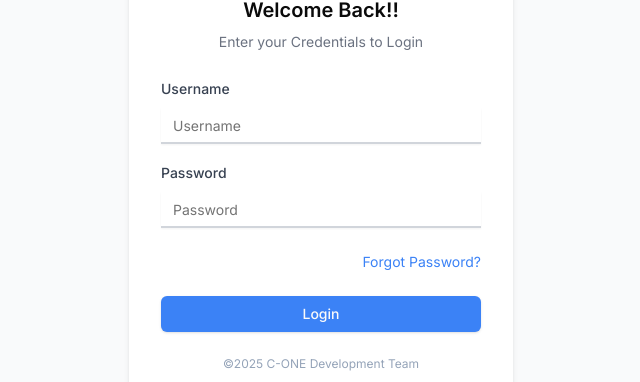
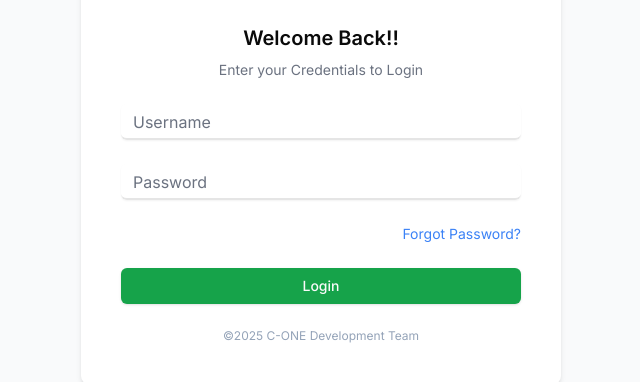
Before and after one commit to banskiie/game-calc-frontend, a Next.js app: page / in a window 1280 px wide. Shown: the part 272-654 px from the top of the page, without its empty margins (319-959 px from the left). Built offline with nearby package versions, Linux system fonts and the light colour scheme; no server answers.

Commit message:
Login Page changes

```diff
--- a/src/app/page.tsx
+++ b/src/app/page.tsx
@@ -7,7 +7,6 @@ import {
   FormControl,
   FormField,
   FormItem,
-  FormLabel,
   FormMessage,
 } from "@/components/ui/form"
 import ButtonLoader from "@/components/custom/ButtonLoader"
@@ -19,8 +18,8 @@ import { gql } from "@apollo/client"
 import { LoginSchema } from "@/lib/schemas"
 import { getSession, signIn } from "next-auth/react"
 import { createApolloClient } from "@/lib/apollo"
-import favicon from "@/app/favicon.ico" // Import the favicon
-import Image from "next/image" // Import the Image component from Next.js
+import favicon from "@/app/favicon.ico"
+import Image from "next/image"
 
 const Home = () => {
   const router = useRouter()
@@ -51,7 +50,6 @@ const Home = () => {
         console.log("AccessToken from session:", accessToken)
 
         if (user && accessToken) {
-
           const client = createApolloClient(accessToken)
           console.log("Apollo Client created with token:", client, accessToken)
 
@@ -78,15 +76,14 @@ const Home = () => {
 
   return (
     <div className="h-screen w-screen flex justify-center items-center bg-gray-50">
-      <div className="max-w-96 w-full bg-white p-8 rounded-lg shadow-md">
-        {/* Updated: Use flex-row to align icon and text horizontally */}
+      <div className="max-w-[30rem] w-full bg-white p-10 rounded-lg shadow-md">
         <div className="flex flex-row items-center justify-center mb-6">
           <Image
             src={favicon}
             alt="Game Calculator Icon"
-            width={48} // Adjust the size as needed
+            width={48}
             height={48}
-            className="mr-2" // Add margin to the right of the icon
+            className="mr-2"
           />
           <h1 className="text-2xl font-bold">Game Calculator</h1>
         </div>
@@ -100,15 +97,19 @@ const Home = () => {
               control={form.control}
               name="username"
               render={({ field }) => (
-                <FormItem className="mb-4">
-                  <FormLabel className="text-sm text-gray-700">Username</FormLabel>
+                <FormItem className="relative mb-6">
                   <FormControl>
+                    <div className="relative">
                       <Input
                         disabled={isPending}
-                      className="text-sm border-0 border-b-2 border-gray-300 focus:border-blue-500 focus:ring-0 rounded-none"
-                      placeholder="Username"
+                        placeholder=" "
+                        className="peer placeholder-transparent focus:border-blue-500 focus:ring-0"
                         {...field}
                       />
+                      <span className="absolute left-3 top-2 text-sm text-gray-500 transition-all duration-200 transform -translate-y-1/2 peer-placeholder-shown:top-1/2 peer-placeholder-shown:text-base peer-focus:top-[-0.45rem] peer-focus:text-sm peer-focus:text-green-500">
+                        Username
+                      </span>
+                    </div>
                   </FormControl>
                   <FormMessage />
                 </FormItem>
@@ -118,16 +119,20 @@ const Home = () => {
               control={form.control}
               name="password"
               render={({ field }) => (
-                <FormItem className="mb-6">
-                  <FormLabel className="text-sm text-gray-700">Password</FormLabel>
+                <FormItem className="relative mb-6">
                   <FormControl>
+                    <div className="relative">
                       <Input
                         disabled={isPending}
-                      className="text-sm border-0 border-b-2 border-gray-300 focus:border-blue-500 focus:ring-0 rounded-none"
-                      placeholder="Password"
+                        placeholder=" "
                         type="password"
+                        className="peer placeholder-transparent focus:border-blue-500 focus:ring-0"
                         {...field}
                       />
+                      <span className="absolute left-3 top-2 text-sm text-gray-500 transition-all duration-200 transform -translate-y-1/2 peer-placeholder-shown:top-1/2 peer-placeholder-shown:text-base peer-focus:top-[-0.45rem] peer-focus:text-sm peer-focus:text-green-500">
+                        Password
+                      </span>
+                    </div>
                   </FormControl>
                   <FormMessage />
                 </FormItem>
@@ -136,7 +141,7 @@ const Home = () => {
             <div className="flex justify-end mb-6">
               <a href="#" className="text-sm text-blue-500 hover:text-blue-700">Forgot Password?</a>
             </div>
-            <Button className="w-full bg-blue-500 hover:bg-blue-600" disabled={isPending} type="submit">
+            <Button className="w-full bg-green-600 hover:bg-green-700" disabled={isPending} type="submit">
               {isPending ? <ButtonLoader /> : "Login"}
             </Button>
           </form>
--- a/src/components/ui/input.tsx
+++ b/src/components/ui/input.tsx
@@ -1,5 +1,4 @@
 import * as React from "react"
-
 import { cn } from "@/lib/utils"
 
 const Input = React.forwardRef<HTMLInputElement, React.ComponentProps<"input">>(
@@ -8,7 +7,7 @@ const Input = React.forwardRef<HTMLInputElement, React.ComponentProps<"input">>(
       <input
         type={type}
         className={cn(
-          "flex h-9 w-full rounded-md border border-input bg-transparent px-3 py-1 text-base shadow-sm transition-colors file:border-0 file:bg-transparent file:text-sm file:font-medium file:text-foreground placeholder:text-muted-foreground focus-visible:outline-none focus-visible:ring-1 focus-visible:ring-ring disabled:cursor-not-allowed disabled:opacity-50 md:text-sm",
+          "flex h-9 w-full rounded-md border-0 border-b-2 border-input bg-transparent px-3 py-1 text-base shadow-sm transition-colors file:border-0 file:bg-transparent file:text-sm file:font-medium file:text-foreground placeholder:text-muted-foreground focus-visible:outline-none focus-visible:border-b-2 focus-visible:border-green-500 disabled:cursor-not-allowed disabled:opacity-50 md:text-sm",
           className
         )}
         ref={ref}
```
Lines whose indentation alone changed are shown as unchanged.
